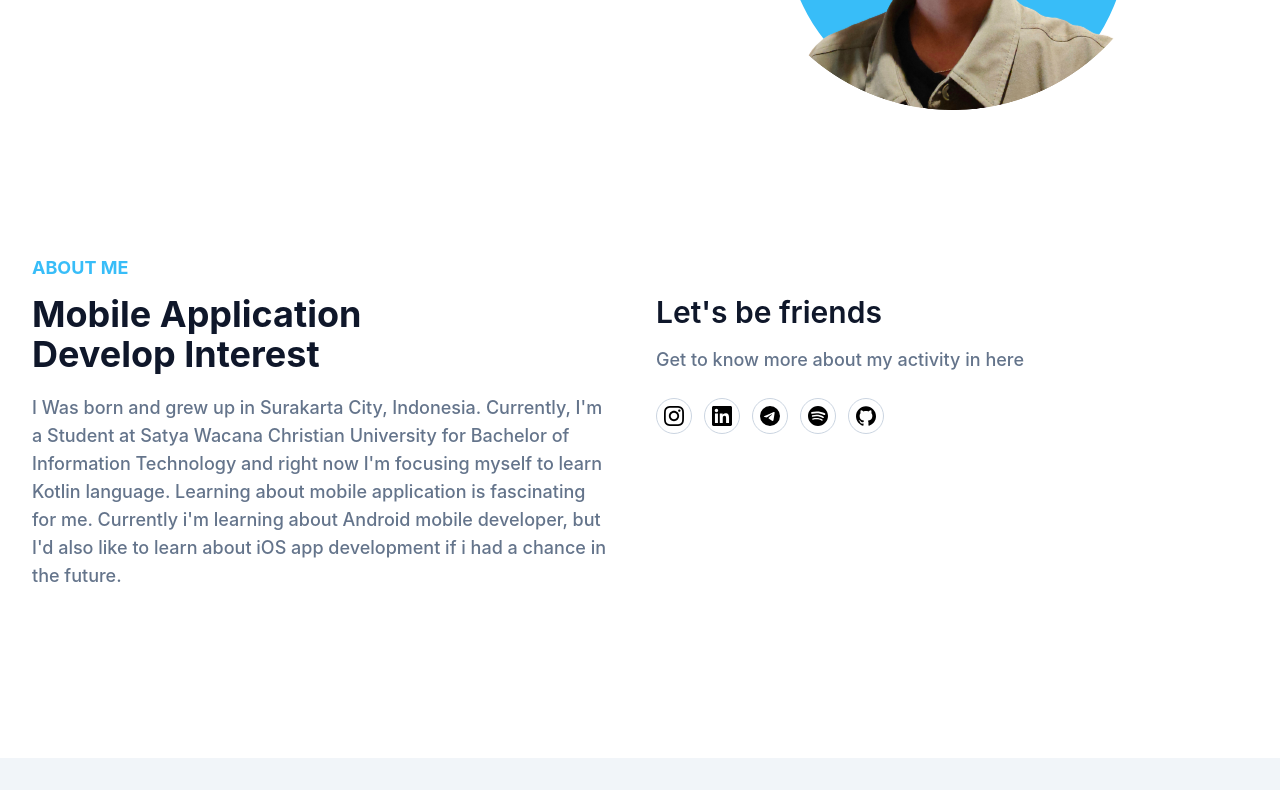
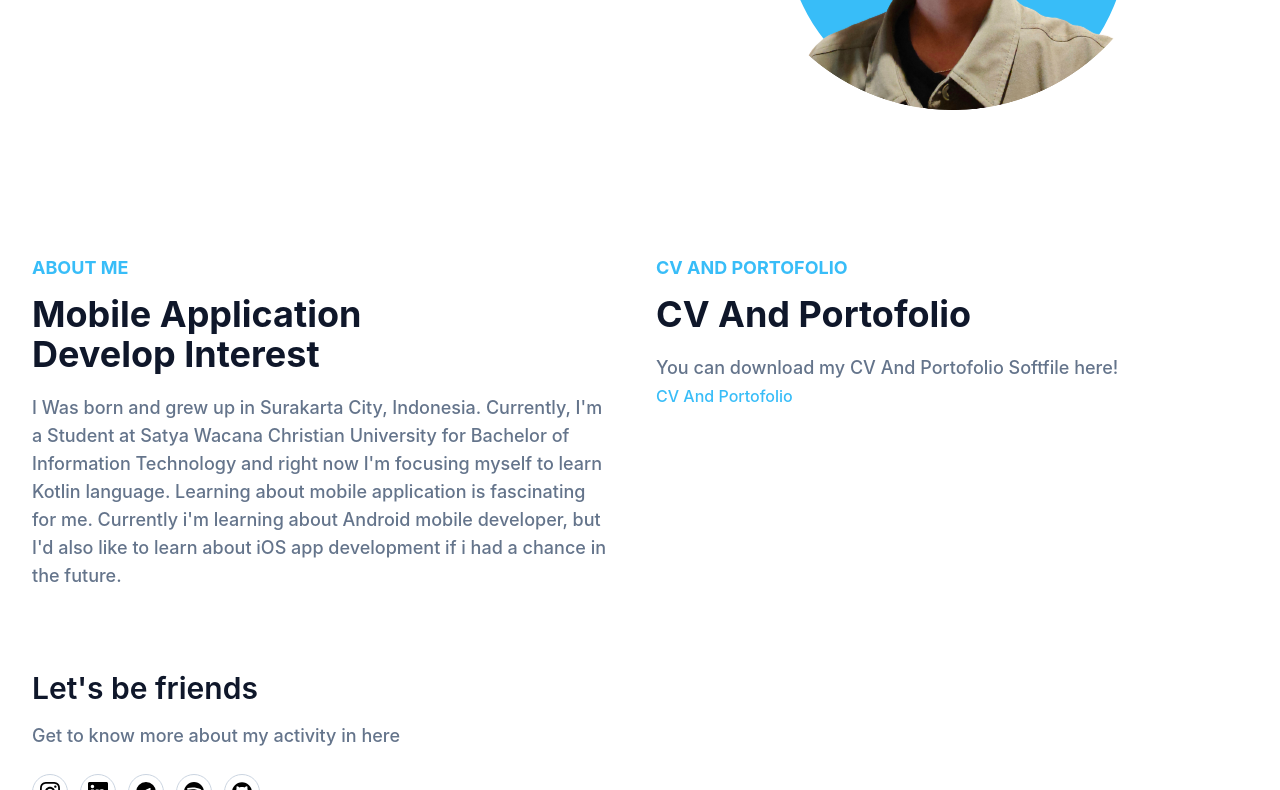
Before and after one commit to himichael00/portofolio, a website: page index.html in a window 1280 px wide. Shown: the part 503-1293 px from the top of the page. Drawn offline with Linux system fonts and the light colour scheme.

Commit message:
updated link to cv and porto

```diff
--- a/index.html
+++ b/index.html
@@ -101,6 +101,15 @@
                         Currently, I'm a Student at Satya Wacana Christian University for Bachelor of Information Technology and right now I'm focusing myself to learn Kotlin language.
                         Learning about mobile application is fascinating for me. Currently i'm learning about Android mobile developer,
                         but I'd also like to learn about iOS app development if i had a chance in the future.
+                    </p>
+                </div>
+                <div class="w-full px-4 mb-10 lg:w-1/2">
+                    <h4 class="font-bold uppercase text-primary text-lg
+                    mb-3">CV And Portofolio</h4>
+                    <h2 class="font-bold text-dark text-3xl mb-5 max-w-md lg:text-4xl">CV And Portofolio</h2>
+                    <p class="font-medium text-base text-secondary max-w-xl lg:text-lg">You can download my CV And Portofolio Softfile here!
+                        <br>
+                        <a href="https://drive.google.com/drive/folders/19A0ZoQ382qIahhxHRzqA8F8CQM1o3759?usp=sharing" class="inline-block text-base text-primary" target="_blank">CV And Portofolio</a>
                     </p>
                 </div>
                 <div class="w-full px-4 lg:w-1/2">
```
